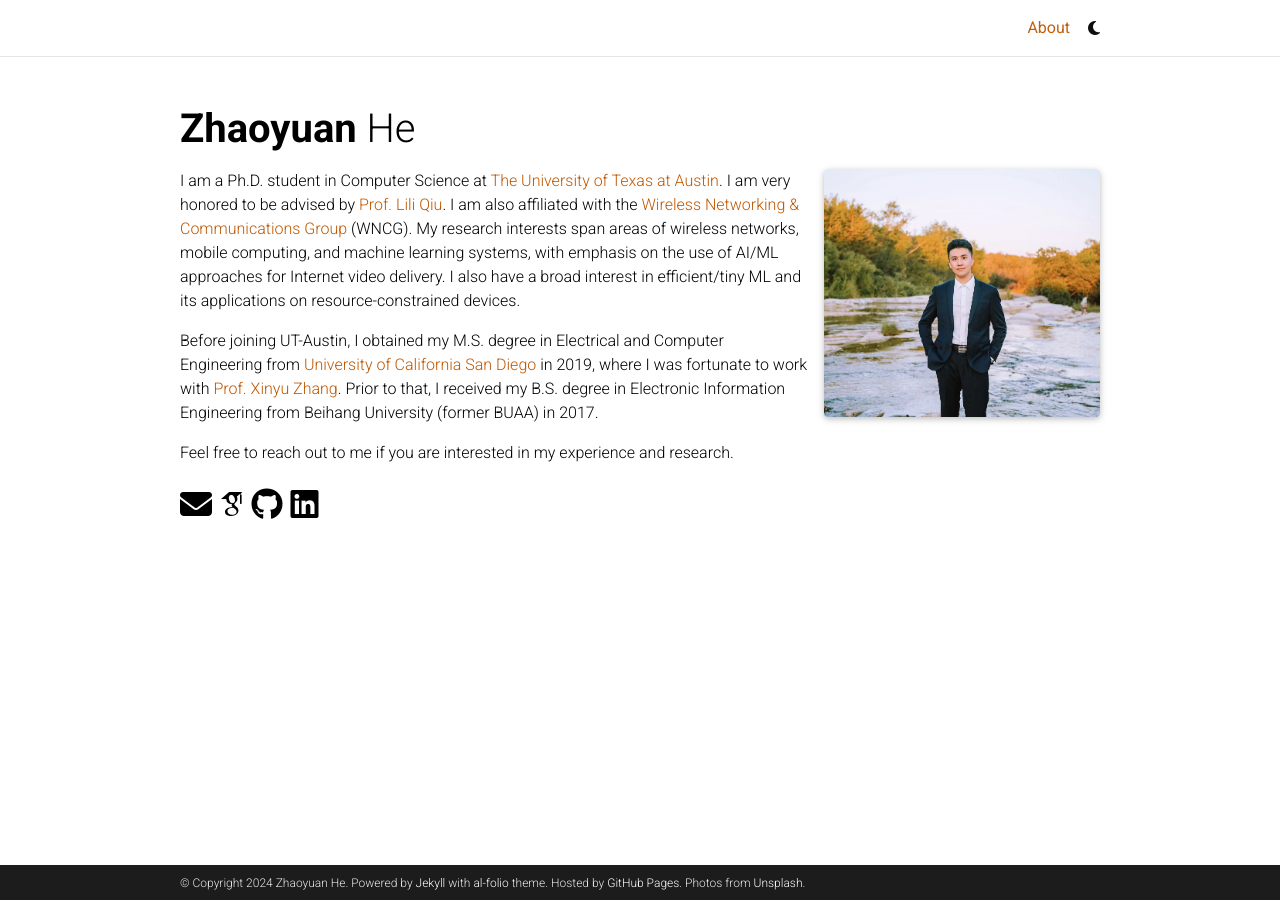
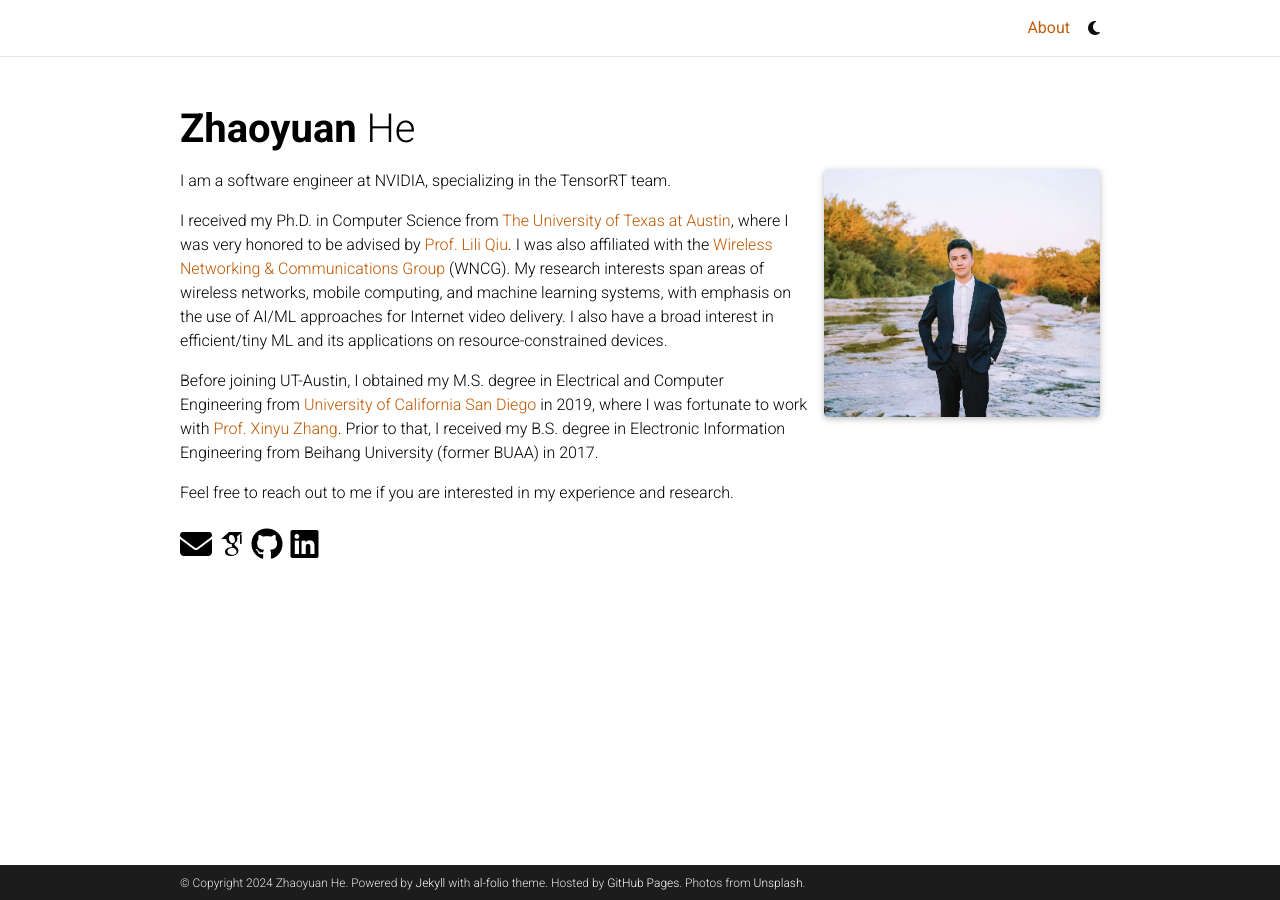
Before and after one commit to zhaoyuan-he/zhaoyuan-he.github.io, a Jekyll site: the page built from _pages/about.md, in a window 1280 px wide. Built offline with Jekyll 4.4.1, drawn with Linux system fonts in a browser that asks for light colours; full-size pictures stand in for the smaller copies a plugin makes; some web fonts are replaced; comment, search, counter and statistics services are not loaded; a style sheet for code colours, icons or effects is not loaded.

Commit message:
Update bio

```diff
--- a/_pages/about.md
+++ b/_pages/about.md
@@ -19,7 +19,9 @@
 social: true  # includes social icons at the bottom of the page
 ---
 
-I am a Ph.D. student in Computer Science at [The University of Texas at Austin](https://www.utexas.edu/). I am very honored to be advised by [Prof. Lili Qiu](https://www.cs.utexas.edu/~lili/). I am also affiliated with the [Wireless Networking & Communications Group](https://wncg.org/) (WNCG). My research interests span areas of wireless networks, mobile computing, and machine learning systems, with emphasis on the use of AI/ML approaches for Internet video delivery. I also have a broad interest in efficient/tiny ML and its applications on resource-constrained devices.
+I am a software engineer at NVIDIA, specializing in the TensorRT team.
+
+I received my Ph.D. in Computer Science from [The University of Texas at Austin](https://www.utexas.edu/), where I was very honored to be advised by [Prof. Lili Qiu](https://www.cs.utexas.edu/~lili/). I was also affiliated with the [Wireless Networking & Communications Group](https://wncg.org/) (WNCG). My research interests span areas of wireless networks, mobile computing, and machine learning systems, with emphasis on the use of AI/ML approaches for Internet video delivery. I also have a broad interest in efficient/tiny ML and its applications on resource-constrained devices.
 
 Before joining UT-Austin, I obtained my M.S. degree in Electrical and Computer Engineering from [University of California San Diego](https://ucsd.edu/) in 2019, where I was fortunate to work with [Prof. Xinyu Zhang](http://xyzhang.ucsd.edu/). Prior to that, I received my B.S. degree in Electronic Information Engineering from Beihang University (former BUAA) in 2017.
 
```
